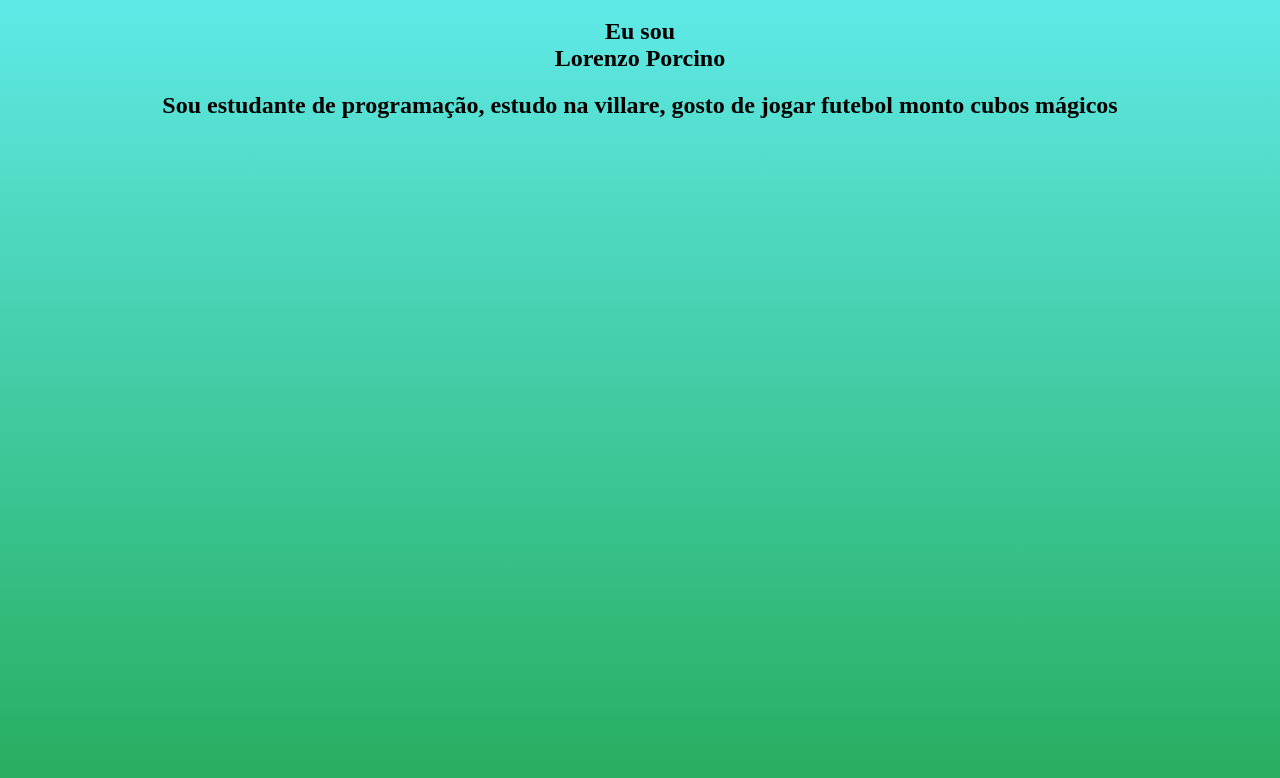
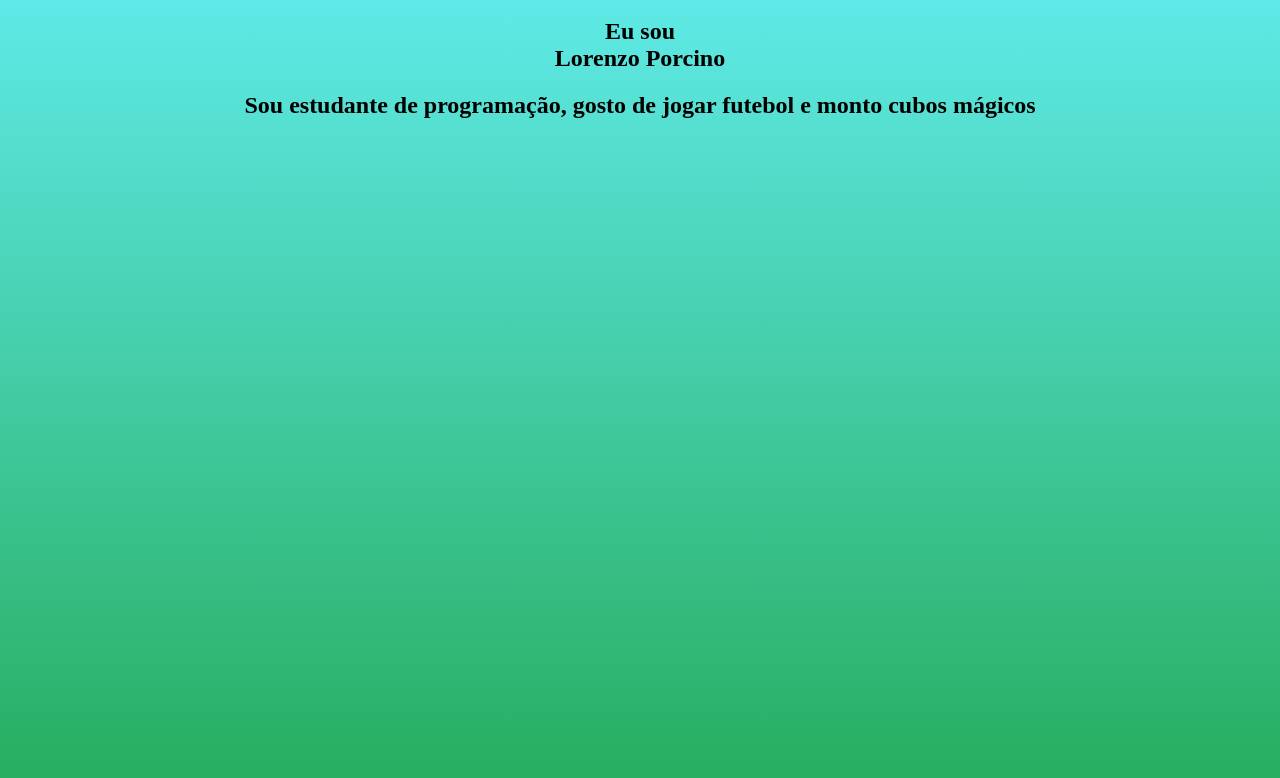
Before and after one commit to LorenzoPorcino/Meu-site-pessoal, a plain HTML site: page index.html in a window 1280 px wide. Shown: the part 22-800 px from the top of the page. Drawn offline with Linux system fonts and the light colour scheme.

Commit message:
Update index.html

```diff
--- a/index.html
+++ b/index.html
@@ -23,7 +23,7 @@
         <div class="parallax-inner">
             <img src="lo - Copia.JPG" class="profile" />
             <h1>Eu sou <br><span id="name">Lorenzo Porcino</span></h1>
-            <h2>Sou estudante de programação, estudo na villare, gosto de jogar futebol monto cubos mágicos</h2>
+            <h2>Sou estudante de programação, gosto de jogar futebol e monto cubos mágicos</h2>
         </div>
     </section>
 
```
